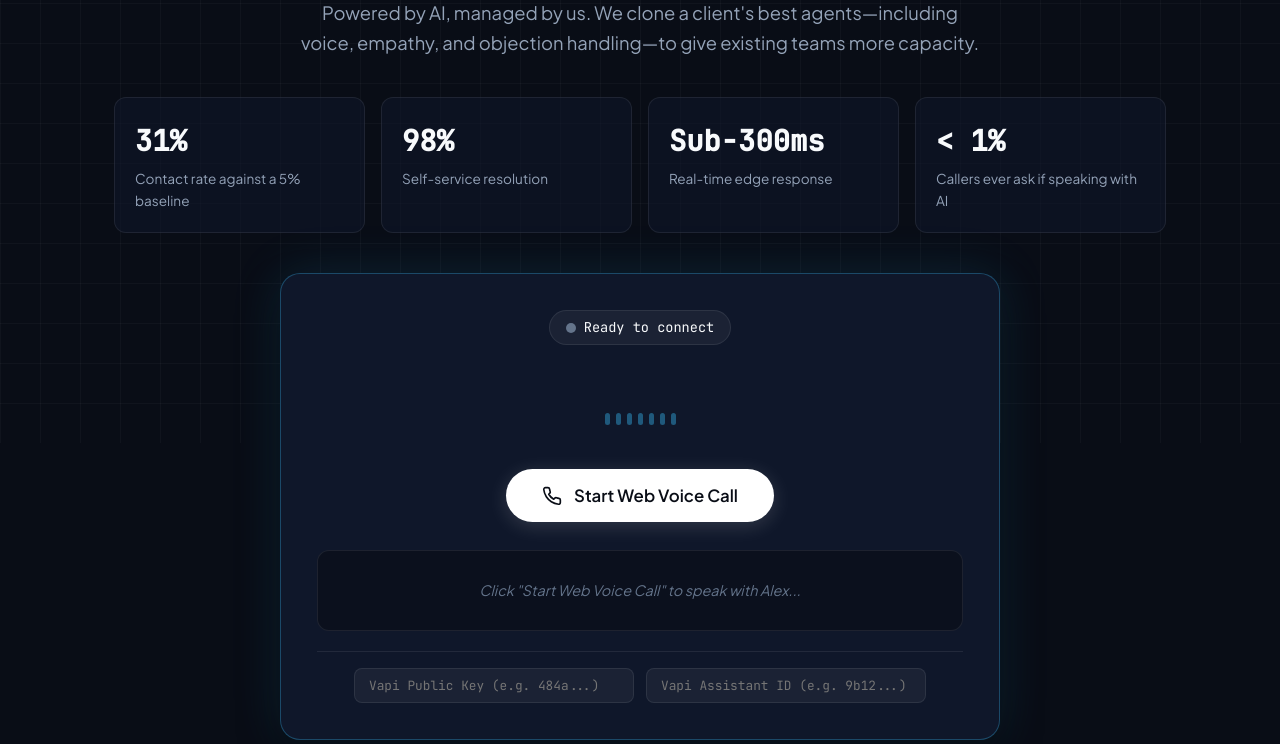
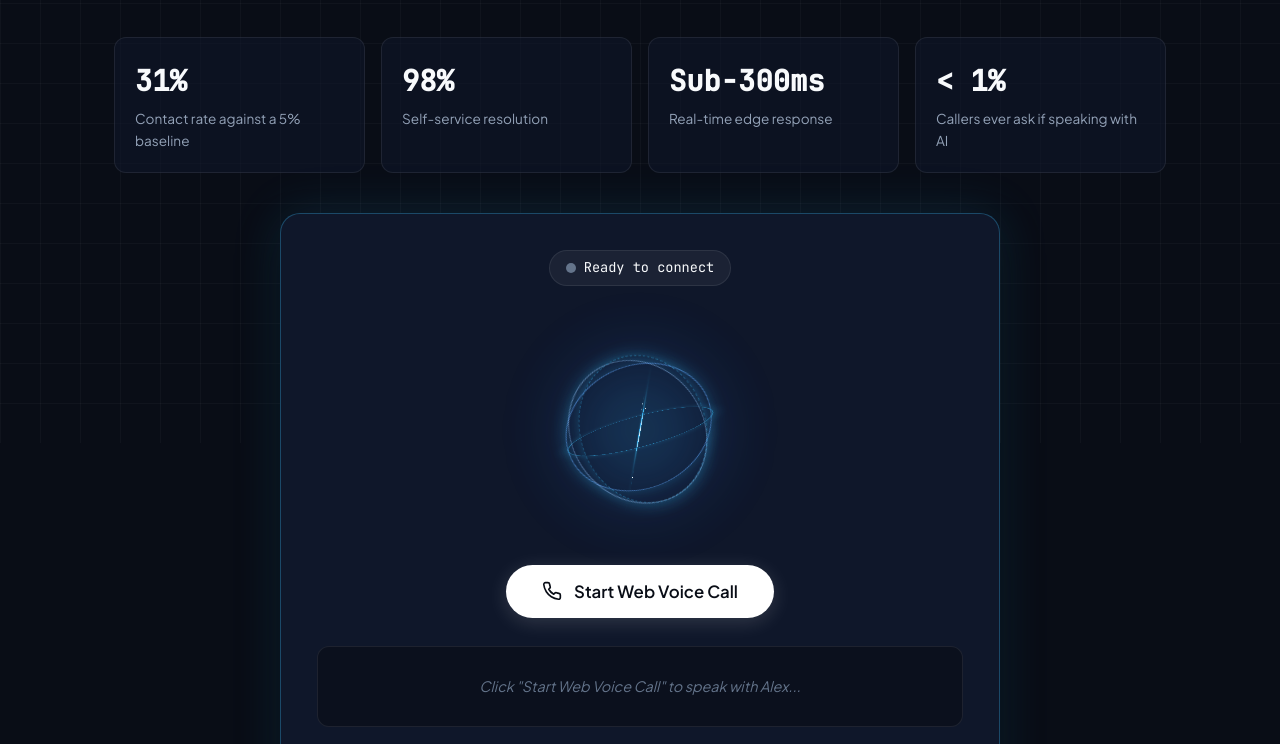
Before and after one commit to JamesLuceres/braincx-voice-agent, a plain HTML site: page widget/index.html in a window 1280 px wide. Shown: the part 357-1101 px from the top of the page. Drawn offline with Linux system fonts and the light colour scheme.

Commit message:
feat(ui): add 3D kinetic engaging motion orb and clean up hero badge

```diff
--- a/widget/index.html
+++ b/widget/index.html
@@ -42,7 +42,6 @@
       overflow-x: hidden;
     }
 
-    /* Ambient background grid */
     .bg-grid {
       position: fixed;
       inset: 0;
@@ -63,7 +62,6 @@
       width: 100%;
     }
 
-    /* Navbar */
     header {
       border-bottom: 1px solid var(--border-color);
       padding: 20px 0;
@@ -100,31 +98,9 @@
       font-weight: 500;
     }
 
-    /* Hero Section */
     .hero {
       padding: 70px 0 50px;
       text-align: center;
-    }
-
-    .hero-badge {
-      display: inline-flex;
-      align-items: center;
-      gap: 8px;
-      background: rgba(255, 255, 255, 0.04);
-      border: 1px solid var(--border-color);
-      padding: 6px 14px;
-      border-radius: 999px;
-      font-size: 0.85rem;
-      color: var(--accent-blue);
-      margin-bottom: 24px;
-    }
-
-    .hero-badge span.pulse-dot {
-      width: 8px;
-      height: 8px;
-      background: var(--accent-blue);
-      border-radius: 50%;
-      box-shadow: 0 0 10px var(--accent-blue);
     }
 
     .hero h1 {
@@ -151,7 +127,6 @@
       margin: 0 auto 36px;
     }
 
-    /* Metrics Bar */
     .metrics-bar {
       display: grid;
       grid-template-columns: repeat(auto-fit, minmax(220px, 1fr));
@@ -180,7 +155,6 @@
       font-size: 0.85rem;
     }
 
-    /* Interactive Voice Console Card */
     .voice-console {
       background: var(--bg-secondary);
       border: 1px solid var(--border-highlight);
@@ -225,43 +199,122 @@
       100% { transform: scale(1); opacity: 1; }
     }
 
-    /* Animated Visualizer Waves */
-    .wave-container {
+    /* 3D Dynamic Kinetic Orb & Engaging Motion */
+    .motion-core-wrapper {
+      position: relative;
+      width: 220px;
+      height: 220px;
+      margin: 10px auto 25px;
       display: flex;
       justify-content: center;
       align-items: center;
-      gap: 6px;
-      height: 60px;
-      margin: 20px 0;
+      perspective: 800px;
     }
 
-    .wave-bar {
-      width: 5px;
-      height: 12px;
-      background: var(--accent-blue);
-      border-radius: 99px;
-      transition: height 0.15s ease;
-      opacity: 0.4;
+    .ambient-glow-backdrop {
+      position: absolute;
+      width: 180px;
+      height: 180px;
+      background: radial-gradient(circle, rgba(56, 189, 248, 0.35) 0%, rgba(37, 99, 235, 0.15) 50%, transparent 75%);
+      border-radius: 50%;
+      filter: blur(28px);
+      animation: breatheGlow 4s ease-in-out infinite alternate;
+      pointer-events: none;
     }
 
-    .wave-container.speaking .wave-bar {
-      opacity: 1;
-      animation: wave 0.8s ease-in-out infinite alternate;
+    .kinetic-sphere {
+      position: relative;
+      width: 150px;
+      height: 150px;
+      transform-style: preserve-3d;
+      animation: rotateSphere 18s linear infinite;
     }
 
-    .wave-bar:nth-child(2) { animation-delay: 0.1s; }
-    .wave-bar:nth-child(3) { animation-delay: 0.2s; }
-    .wave-bar:nth-child(4) { animation-delay: 0.3s; }
-    .wave-bar:nth-child(5) { animation-delay: 0.4s; }
-    .wave-bar:nth-child(6) { animation-delay: 0.25s; }
-    .wave-bar:nth-child(7) { animation-delay: 0.15s; }
-
-    @keyframes wave {
-      0% { height: 10px; }
-      100% { height: 48px; }
+    .kinetic-sphere.active {
+      animation: rotateSphere 8s linear infinite;
     }
 
-    /* Action Call Buttons */
+    .kinetic-sphere.speaking {
+      animation: rotateSphere 4s linear infinite;
+    }
+
+    .orbit-ring {
+      position: absolute;
+      inset: 0;
+      border-radius: 50%;
+      border: 1.5px solid rgba(56, 189, 248, 0.4);
+      box-shadow: 0 0 15px rgba(56, 189, 248, 0.2);
+    }
+
+    .orbit-ring:nth-child(1) {
+      transform: rotateX(65deg) rotateY(15deg);
+      border-color: rgba(56, 189, 248, 0.6);
+    }
+    .orbit-ring:nth-child(2) {
+      transform: rotateX(-65deg) rotateY(35deg);
+      border-color: rgba(147, 197, 253, 0.5);
+    }
+    .orbit-ring:nth-child(3) {
+      transform: rotateY(70deg) rotateZ(25deg);
+      border-color: rgba(96, 165, 250, 0.6);
+    }
+    .orbit-ring:nth-child(4) {
+      transform: rotateX(25deg) rotateY(-60deg);
+      border-color: rgba(56, 189, 248, 0.4);
+      border-style: dashed;
+    }
+
+    .central-core {
+      position: absolute;
+      width: 46px;
+      height: 46px;
+      top: 50%;
+      left: 50%;
+      transform: translate(-50%, -50%);
+      background: radial-gradient(circle at 30% 30%, #FFFFFF, #38BDF8 60%, #1D4ED8 100%);
+      border-radius: 50%;
+      box-shadow: 0 0 30px #38BDF8, 0 0 60px rgba(56, 189, 248, 0.5);
+      animation: pulseCore 3s ease-in-out infinite alternate;
+    }
+
+    .speaking .central-core {
+      animation: pulseCoreFast 0.8s ease-in-out infinite alternate;
+      box-shadow: 0 0 45px #38BDF8, 0 0 80px rgba(56, 189, 248, 0.8);
+    }
+
+    .particle-dot {
+      position: absolute;
+      width: 6px;
+      height: 6px;
+      background: #FFFFFF;
+      border-radius: 50%;
+      box-shadow: 0 0 10px #38BDF8;
+    }
+
+    .particle-dot:nth-child(5) { top: 10%; left: 50%; }
+    .particle-dot:nth-child(6) { bottom: 15%; right: 20%; }
+    .particle-dot:nth-child(7) { top: 40%; left: 5%; }
+
+    @keyframes rotateSphere {
+      0% { transform: rotateX(0deg) rotateY(0deg) rotateZ(0deg); }
+      100% { transform: rotateX(360deg) rotateY(360deg) rotateZ(180deg); }
+    }
+
+    @keyframes pulseCore {
+      0% { transform: translate(-50%, -50%) scale(0.92); opacity: 0.9; }
+      100% { transform: translate(-50%, -50%) scale(1.08); opacity: 1; }
+    }
+
+    @keyframes pulseCoreFast {
+      0% { transform: translate(-50%, -50%) scale(0.85); }
+      100% { transform: translate(-50%, -50%) scale(1.25); }
+    }
+
+    @keyframes breatheGlow {
+      0% { transform: scale(0.85); opacity: 0.5; }
+      100% { transform: scale(1.15); opacity: 0.85; }
+    }
+
     .btn-call {
       background: #FFFFFF;
       color: #090D16;
@@ -295,7 +348,6 @@
       box-shadow: 0 6px 25px rgba(239, 68, 68, 0.4);
     }
 
-    /* Transcript Log Box */
     .transcript-box {
       margin-top: 28px;
       text-align: left;
@@ -331,7 +383,6 @@
       color: #A78BFA;
     }
 
-    /* Footer */
     footer {
       margin-top: auto;
       border-top: 1px solid var(--border-color);
@@ -341,7 +392,6 @@
       font-size: 0.85rem;
     }
 
-    /* Config Modal / Inputs for Tester */
     .config-strip {
       margin-top: 20px;
       padding-top: 16px;
@@ -386,10 +436,6 @@
 
   <main class="container">
     <section class="hero">
-      <div class="hero-badge">
-        <span class="pulse-dot"></span>
-        AI CX Operator for High-Consequence Verticals
-      </div>
       <h1>
         We Redesign, Build, and Run <br>
         <span class="gradient-text">Customer Conversations.</span>
@@ -398,7 +444,6 @@
         Powered by AI, managed by us. We clone a client's best agents—including voice, empathy, and objection handling—to give existing teams more capacity.
       </p>
 
-      <!-- Reference Facts Metrics Bar -->
       <div class="metrics-bar">
         <div class="metric-card">
           <div class="metric-val">31%</div>
@@ -418,21 +463,25 @@
         </div>
       </div>
 
-      <!-- Interactive Voice Console -->
       <div class="voice-console">
         <div class="call-state-pill">
           <span class="state-indicator" id="stateDot"></span>
           <span id="callStatusText">Ready to connect</span>
         </div>
 
-        <div class="wave-container" id="visualizer">
-          <div class="wave-bar"></div>
-          <div class="wave-bar"></div>
-          <div class="wave-bar"></div>
-          <div class="wave-bar"></div>
-          <div class="wave-bar"></div>
-          <div class="wave-bar"></div>
-          <div class="wave-bar"></div>
+        <!-- 3D Dynamic Kinetic Motion Core (Roobinium/Trading Inspired) -->
+        <div class="motion-core-wrapper" id="motionCore">
+          <div class="ambient-glow-backdrop"></div>
+          <div class="kinetic-sphere" id="kineticSphere">
+            <div class="orbit-ring"></div>
+            <div class="orbit-ring"></div>
+            <div class="orbit-ring"></div>
+            <div class="orbit-ring"></div>
+            <div class="particle-dot"></div>
+            <div class="particle-dot"></div>
+            <div class="particle-dot"></div>
+            <div class="central-core"></div>
+          </div>
         </div>
 
         <div>
@@ -444,15 +493,13 @@
           </button>
         </div>
 
-        <!-- Live Transcript Feedback -->
         <div class="transcript-box" id="transcriptBox">
           <div class="empty-msg" id="emptyMsg">Click "Start Web Voice Call" to speak with Alex...</div>
         </div>
 
-        <!-- Public Key & Assistant Configuration -->
         <div class="config-strip">
           <input type="text" id="vapiPublicKey" class="input-pill" placeholder="Vapi Public Key (e.g. 484a...)" />
-          <input type="text" id="vapiAssistantId" class="input-pill" placeholder="Vapi Assistant ID (e.g. 9b12...)" />
+          <input type="text" id="vapiAssistantId" class="input-pill" placeholder="Vapi Assistant ID (e.g. 15abc662...)" />
         </div>
       </div>
     </section>
@@ -472,18 +519,18 @@
     const buttonLabel = document.getElementById('buttonLabel');
     const stateDot = document.getElementById('stateDot');
     const callStatusText = document.getElementById('callStatusText');
-    const visualizer = document.getElementById('visualizer');
+    const kineticSphere = document.getElementById('kineticSphere');
     const transcriptBox = document.getElementById('transcriptBox');
     const emptyMsg = document.getElementById('emptyMsg');
     const vapiPublicKeyInput = document.getElementById('vapiPublicKey');
     const vapiAssistantIdInput = document.getElementById('vapiAssistantId');
 
-    // Load saved credentials from localStorage if available
     window.addEventListener('DOMContentLoaded', () => {
       const savedKey = localStorage.getItem('vapi_public_key');
       const savedId = localStorage.getItem('vapi_assistant_id');
       if (savedKey) vapiPublicKeyInput.value = savedKey;
       if (savedId) vapiAssistantIdInput.value = savedId;
+      else vapiAssistantIdInput.value = "15abc662-a91b-4dd6-8d63-8d9d9f879609";
     });
 
     async function toggleCall() {
@@ -496,10 +543,10 @@
 
     async function startCall() {
       const publicKey = vapiPublicKeyInput.value.trim();
-      const assistantId = vapiAssistantIdInput.value.trim();
+      const assistantId = vapiAssistantIdInput.value.trim() || "15abc662-a91b-4dd6-8d63-8d9d9f879609";
 
-      if (!publicKey || !assistantId) {
-        alert('Please enter your Vapi Public Key and Assistant ID in the fields below the call button.');
+      if (!publicKey) {
+        alert('Please enter your Vapi Public Key (from Vapi dashboard > Account > API Keys).');
         return;
       }
 
@@ -528,7 +575,10 @@
       updateStatus('Call ended', false);
       callButton.classList.remove('in-call');
       buttonLabel.innerText = 'Start Web Voice Call';
-      visualizer.classList.remove('speaking');
+      if (kineticSphere) {
+        kineticSphere.classList.remove('speaking');
+        kineticSphere.classList.remove('active');
+      }
     }
 
     function setupVapiListeners() {
@@ -537,6 +587,7 @@
         updateStatus('Connected to Alex (Live)', true);
         callButton.classList.add('in-call');
         buttonLabel.innerText = 'End Call';
+        if (kineticSphere) kineticSphere.classList.add('active');
         if (emptyMsg) emptyMsg.style.display = 'none';
       });
 
@@ -545,12 +596,12 @@
       });
 
       vapi.on('speech-start', () => {
-        visualizer.classList.add('speaking');
+        if (kineticSphere) kineticSphere.classList.add('speaking');
         updateStatus('Alex is speaking...', true);
       });
 
       vapi.on('speech-end', () => {
-        visualizer.classList.remove('speaking');
+        if (kineticSphere) kineticSphere.classList.remove('speaking');
         updateStatus('Listening to you...', true);
       });
 
```
Also changed, not shown: index.html (+127 -35 lines).
